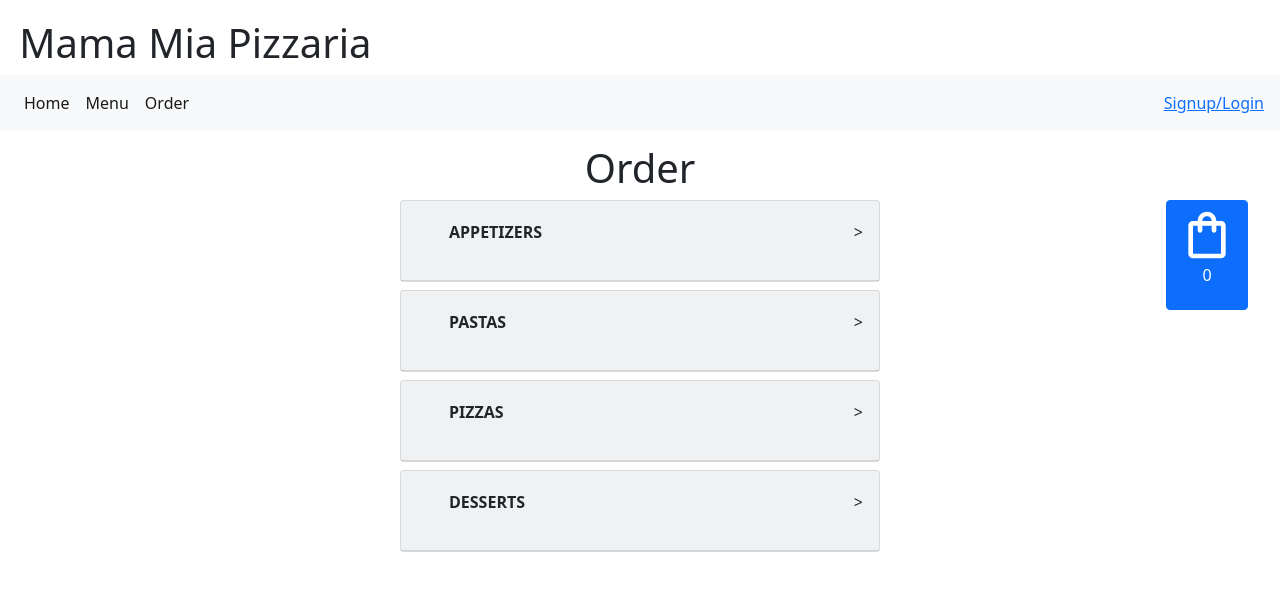
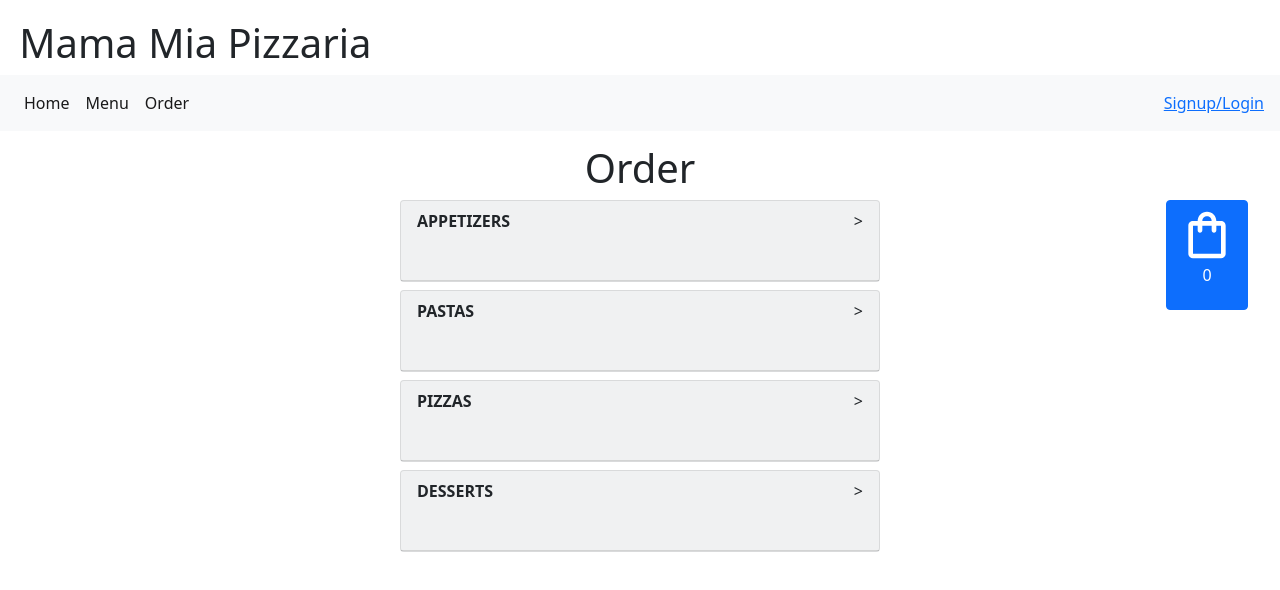
Before and after one commit to okaydokay97/good-eats-frontend, a React (Create React App) app: page /order in a window 1280 px wide. Shown: the top 590 px of the page. Built offline with nearby package versions, Linux system fonts and the light colour scheme.

Commit message:
abstracted most inline css into classes

```diff
--- a/src/App.tsx
+++ b/src/App.tsx
@@ -13,6 +13,8 @@ import Header from'./Components/Header'
 import Login from './Components/Login';
 import Signup from './Components/Signup'
 import Checkout from './Components/Checkout';
+
+
 
 function App() {
   return (
--- a/src/Components/Menu.tsx
+++ b/src/Components/Menu.tsx
@@ -12,9 +12,9 @@ export function getFoods(foodsArray:Foods): any[] {
   let listFood = foodsArray.map((food) => {
     return(
       <ListGroup.Item>
-        <ul style={{listStyleType:'none', display:'flex', justifyContent:'space-between'}}>
-          <li style={{display:'inline-block'}}>{food.name}</li>
-          <li style={{display:'inline-block'}}>{food.price.toFixed(2)}</li>
+        <ul className='centered-list no-bullets'>
+          <li className='inline'>{food.name}</li>
+          <li className='inline'>{food.price.toFixed(2)}</li>
         </ul>
       </ListGroup.Item>
     )
--- a/src/Components/ShoppingCart.tsx
+++ b/src/Components/ShoppingCart.tsx
@@ -50,9 +50,9 @@ const ShoppingCart: React.FC<Props> = ({
         totalItemCost =(Number(v.price)) * v.quantity
         subtotalArray.push(totalItemCost)
         foodList.push(
-          <div style={{display:'flex', justifyContent:'space-between', paddingBottom:'4%'}}>
-            <h3 style={{display:'inline-block'}}>{v.quantity}  {k}</h3>
-            <h6 style={{display:'inline-block', paddingTop:'1.5%'}}>{totalItemCost.toFixed(2)}</h6>
+          <div className='centered-list' style={{paddingBottom:'4%'}}>
+            <h3 className='inline'>{v.quantity}  {k}</h3>
+            <h6 className='inline' style={{ paddingTop:'1.5%'}}>{totalItemCost.toFixed(2)}</h6>
           </div>
         )
       }
@@ -85,11 +85,12 @@ const ShoppingCart: React.FC<Props> = ({
               {showCartEntries()}
             </>
           </Modal.Body>
+          {/* Need to figure out how to abstract below style */}
           <Modal.Footer style={{display:'flex', justifyContent:'space-between'}}>
-            <Button style={{display:'inline-block'}} variant="secondary" onClick={handleShow}>
+            <Button className='inline' variant="secondary" onClick={handleShow}>
               Close
             </Button>
-            <Button  href='/checkout' style={{display:'inline-block'}} variant="primary">
+            <Button  href='/checkout' className='inline' variant="primary">
               Check Out
             </Button>
           </Modal.Footer>
--- a/src/Components/ShowOrderCourse.tsx
+++ b/src/Components/ShowOrderCourse.tsx
@@ -67,14 +67,14 @@ const ShowOrderCourse: React.FC<Props> = ({foodQuantity, setFoodQuantity, setTot
                 className="mb-2"
               >
             <Card.Header>
-              <ul style={{listStyleType:'none', display:'flex', justifyContent:'space-between', padding:0}}>
-                <li style={{display:'inline-block'}}>{food.name}</li>
-                <li id={`${food.name} price`}style={{display:'inline-block'}}>{food.price.toFixed(2)}</li>
+              <ul className="centered-list no-bullets">
+                <li className = 'inline'>{food.name}</li>
+                <li id={`${food.name} price`} className='inline'>{food.price.toFixed(2)}</li>
               </ul>
-              <div id={`${food.name}`} style={{display:'flex', justifyContent:'space-between'}}>
-                <Button onClick={handleClick} style={{height:'3rem', width:'3rem', borderRadius:'100%'}}>-</Button>
+              <div id={`${food.name}`} className='centered-list'>
+                <Button className='quantity-button 'onClick={handleClick} >-</Button>
                 <h1>{food.name in foodQuantity ? foodQuantity[food.name].quantity : 0}</h1>
-                <Button onClick={handleClick} style={{height:'3rem', width:'3rem', borderRadius:'100%'}}>+</Button>
+                <Button className='quantity-button' onClick={handleClick}>+</Button>
               </div>
             </Card.Header>
           </Card>
@@ -118,10 +118,10 @@ const ShowOrderCourse: React.FC<Props> = ({foodQuantity, setFoodQuantity, setTot
               className="mb-2"
               onClick={(e:any) => {setShownCourse(e.currentTarget.id)}}
             >
-              <Card.Header style={{height:'5rem', display:'flex', flexDirection:'column',justifyContent:'center'}}>
-                <ul style={{listStyleType:'none', display:'flex', justifyContent:'space-between'}}>
-                  <li style={{display:'inline-block'}}><b>{k.toUpperCase()}</b></li>
-                  <li style={{display:'inline-block'}}> {'>'} </li>
+              <Card.Header className='centered-list' style={{height:'5rem', flexDirection:'column',}}>
+                <ul className='centered-list no-bullets' style={{listStyleType:'none'}}>
+                  <li className="inline "><b>{k.toUpperCase()}</b></li>
+                  <li className="inline"> {'>'} </li>
                 </ul>
               </Card.Header>
             </Card>
--- a/src/index.css
+++ b/src/index.css
@@ -1,13 +1,30 @@
-body {
-  margin: 0;
-  font-family: -apple-system, BlinkMacSystemFont, 'Segoe UI', 'Roboto', 'Oxygen',
-    'Ubuntu', 'Cantarell', 'Fira Sans', 'Droid Sans', 'Helvetica Neue',
-    sans-serif;
-  -webkit-font-smoothing: antialiased;
-  -moz-osx-font-smoothing: grayscale;
+.centered-list {
+  display: flex;
+  justify-content: space-between;
+
 }
 
-code {
-  font-family: source-code-pro, Menlo, Monaco, Consolas, 'Courier New',
-    monospace;
+.inline{
+  display: inline-block;
 }
+
+Card  > ul > li .inline{
+  display: flex;
+  justify-content: space-between;
+}
+
+.no-bullets{
+  list-style-type: none;
+  padding: 0
+}
+
+Button.quantity-button{
+  height: 3rem;
+  width:3rem;
+  border-radius:100%;
+}
+
+Card > div .centered-list{
+  display: flex;
+  justify-content: space-between;
+}
```
